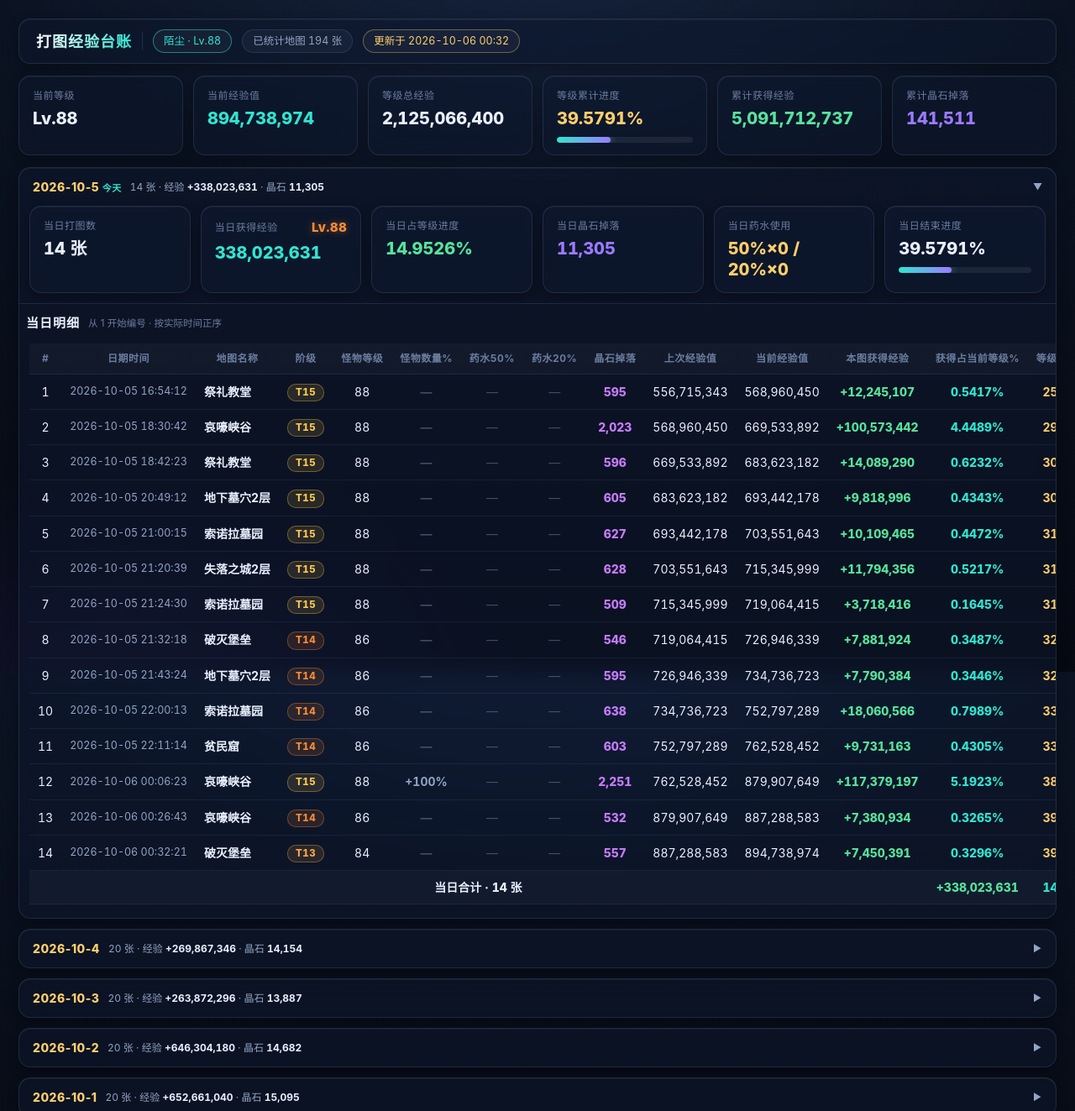
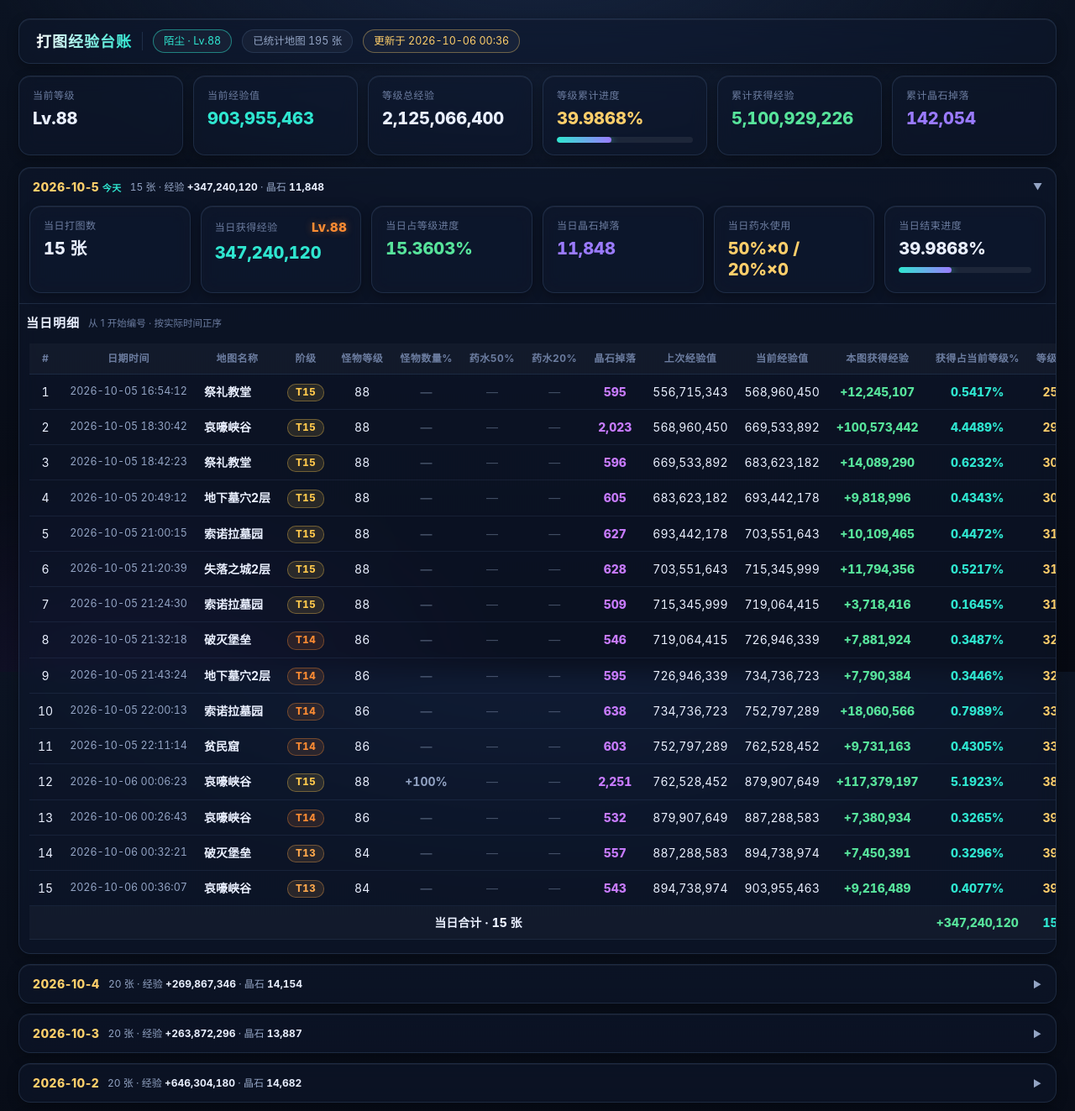
Before and after one commit to dycxlcvxv00/baozhan-game, a website: page index-xp.html in a window 1280 px wide. Shown: the top 1323 px of the page at 84% size. Drawn offline with Linux system fonts and the light colour scheme.

Commit message:
经验台账：新增第195条 T13哀嚎峡谷 怪物84级 晶石543 进度39.9868%

```diff
--- a/index-xp.html
+++ b/index-xp.html
@@ -294,7 +294,7 @@
 const LEVEL_TOTALS = { 86: 1999268000, 87: 2125066400, 88: 2260637300 };
 const LEVEL_TOTAL  = LEVEL_TOTALS[87];   /* 当前等级（87）升级总经验 */
 const ltOf = r => LEVEL_TOTALS[r.level] || LEVEL_TOTAL;
-const UPDATED_AT  = '2026-10-06 00:32';
+const UPDATED_AT  = '2026-10-06 00:36';
 
 /* dt 为统计时刻，精确到分秒；
    #1 为 86 级首张统计图按 0 起点计；前两条分秒为补记时刻 */
@@ -1405,6 +1405,12 @@ const XP_RECORDS = [
     pot50:false, pot20:false, stones:557,
     prev:887288583, cur:894738974, note:'',
     affixes:['地图中存在冰霜陷阱、角色移动速度减少20%、出现特殊暗金怪物-虚无暴君·路西法、怪物受到伤害减少30%、角色所有抗性减少15%、怪物冰霜抗性增加35%'] },
+
+  { dt:'2026-10-06 00:36:07', role:'陌尘', level:88,
+    map:'哀嚎峡谷', tier:'T13', mobLv:84, mobQty:null,
+    pot50:false, pot20:false, stones:543,
+    prev:894738974, cur:903955463, note:'',
+    affixes:['角色生命增加30%、出现1个额外的暗金怪物、怪物毒素抗性增加60%、地图中存在闪电陷阱、怪物火焰抗性增加35%、掉落物数量增加50%、怪物数量增加15%、怪物数量增加15%'] },
 ];
 /* ============ 以下为渲染逻辑，通常不用改 ============ */
 
```
